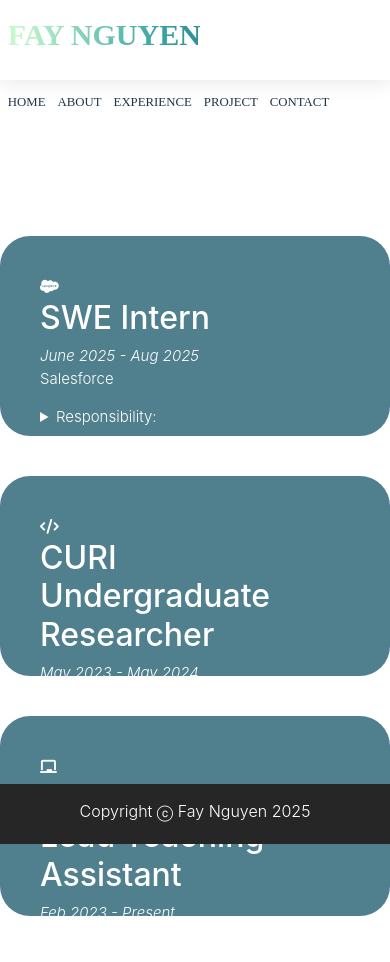
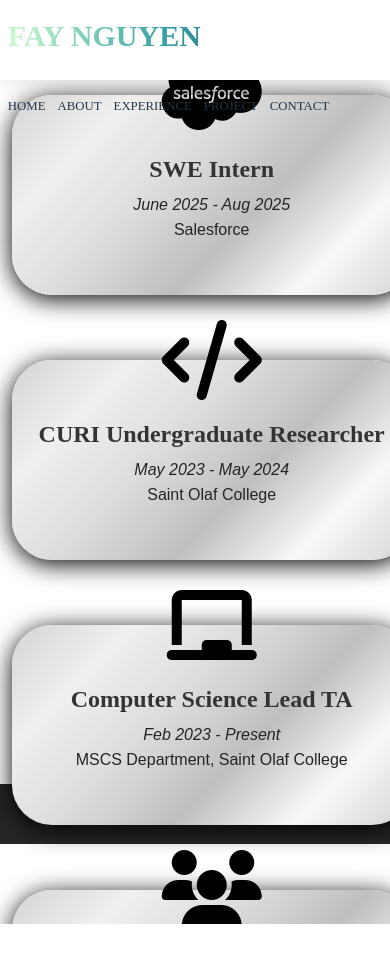
Before and after one commit to FayNguyen03/faynguyen03_needs_some_lays.io, a React (Vite) app: page /experience in a window 390 px wide. Shown: the top 962 px of the page. Before the commit the page ends 924 px from the top, so only its background shows below. Built offline with nearby package versions, Linux system fonts and the light colour scheme; a web font is replaced by a local one.

Commit message:
Add experience cards

```diff
--- a/src/Components/App.css
+++ b/src/Components/App.css
@@ -14,7 +14,23 @@
   flex: 1;
   position: relative;
   height: 100vh;
-  top: 80px;
-  bottom: 60px;
+  margin-top: 80px;
+  margin-bottom: 60px;
+  min-height: calc(100vh - 140px);
+  position: relative;
+  overflow-x: hidden;
   overflow:scroll;
 }
+
+html {
+  scroll-behavior: smooth;
+}
+
+* {
+  box-sizing: border-box;
+}
+
+body {
+  font-family: inherit;
+  line-height: 1.6;
+}
--- a/src/Components/Experience/Detail.css
+++ b/src/Components/Experience/Detail.css
@@ -0,0 +1,14 @@
+.experienceCardDetail {
+    margin: 0;
+    padding: 0;
+}
+
+.detail {
+    padding-left: 5%;
+    padding-right: 5%;
+}
+
+.detail p {
+    color: #333;
+    font-size: 0.5rem;
+}
--- a/src/Components/Experience/Detail.tsx
+++ b/src/Components/Experience/Detail.tsx
@@ -1,26 +1,21 @@
 import React from "react";
 
 type DetailProps = {
-    title: string;
     description: string;
     link?: string;
     linkDescription?: string;
 }
 
 const Detail:React.FC<DetailProps> = (props: DetailProps) =>{
+    var descriptionList: string[] = props.description.split(";");
+
     return(
         <div className="experienceCardDetail">
-            <details>
-                <div className="detail">
-                    {props.description}
-                    <br />
-                    {props.link && <a href={props.link}><b>{props.linkDescription}</b></a>}
-
-                </div>
-                <summary>
-                    {props.title}
-                </summary>
-            </details>
+            <div className="detail">
+                {descriptionList.map((desc: string, index: number) => (
+                    <p key={index}>{desc.trim()}</p>))}
+                {props.link && <a href={props.link}><b>{props.linkDescription}</b></a>}
+            </div>
         </div>
     )
 }
--- a/src/Components/Experience/Experience.css
+++ b/src/Components/Experience/Experience.css
@@ -1,12 +1,34 @@
-.experience{
-    color: white;
-    padding: 30px 0;
+.experience {
+    width: 100%;
+    max-width: 1200px;
+    height: 100%;
+    margin: 0 auto;
+    padding: 5% 5% 5% 5%;
     display: grid;
-    grid-template-columns: repeat(auto-fit, minmax(250px, 1fr));
-    grid-gap: 40px;
-    margin-top: 40px;
+    grid-template-columns: repeat(2, minmax(350px, 1fr));
+    gap: 20%;
 }
 
-.h2{
-    color: black;
+@media screen and (max-width: 900px) {
+  .experience {
+    grid-template-columns: repeat(auto-fit, minmax(380px, 1fr));
+    gap: 25px;
+    padding: 25px 3%;
+  }
 }
+
+@media screen and (max-width: 768px) {
+  .experience {
+    grid-template-columns: 1fr;
+    gap: 30px;
+    padding: 20px 5%;
+    max-width: 500px;
+  }
+}
+
+@media screen and (max-width: 480px) {
+  .experience {
+    padding: 15px 3%;
+    gap: 25px;
+  }
+}
--- a/src/Components/Experience/Experience.tsx
+++ b/src/Components/Experience/Experience.tsx
@@ -1,6 +1,7 @@
 import React from "react";
 import ExperienceCard from "./ExperienceCard";
 import "./Experience.css"
+import { desc } from "motion/react-client";
 const experiences: any[] = [
     {
         id: 1,
@@ -9,8 +10,7 @@
         duration: 'June 2025 - Aug 2025',
         company: 'Salesforce',
         detail: {
-            title: 'Responsibility:',
-            description: 'Work in Marketing Cloud - Automation Data Ingest team'
+            description: 'Built an API route in C# and .NET that enabled real-time recommendations and improved system performance; Implemented feature flags, telemetry, and localization; Collaborated on Agile and CI/CD workflows to ensure reliable and continuous delivery'
         }
     },
     {
@@ -20,8 +20,7 @@
         duration: 'May 2023 - May 2024',
         company: 'Saint Olaf College',
         detail: {
-            title: 'Project Description:',
-            description: 'I worked in a team of 2, developing algorithms for the initial goal allocation for the multi-autonomous agent settings that optimizes the resource costs and equally distributes the workload among the available agents. ',
+            description: 'Developed algorithms for the initial goal allocation for the multi-autonomous agent settings that optimizes the resource costs and equally distributes the workload among the available agents',
             link: 'https://journals.flvc.org/FLAIRS/article/view/135601',
             linkDescription: 'Publication'
         }
@@ -29,9 +28,12 @@
     {
         id: 3,
         icon: 'fa-solid fa-chalkboard',
-        position: 'Computer Science Lead Teaching Assistant',
+        position: 'Computer Science Lead TA',
         duration: 'Feb 2023 - Present',
         company: 'MSCS Department, Saint Olaf College',
+        detail: {
+            description: 'Conducted training sessions at the beginning of each semester for the CS TAs; Provided comprehensive guidance on grading policies, effective communication strategies with students; Implemented best practices in the Computer Science community',
+        }
     },
     {
         id: 4,
@@ -39,13 +41,15 @@
         position: 'Technology Consulting Assistant',
         duration: 'Sep 2022 - Present',
         company: 'IT Department, Saint Olaf College',
+        detail: {
+            description: 'Provided direct and virtual support for about 4,000 students, professors, and staff on the St.Olaf College campus to address various technical issues, from printing to classroom functionality; Utilized the TeamDynamix platform to manage the workflow of solving technical problems and communicate with online clients through Tawk.to'
+        }
     }
 ]
 
 const Experience:React.FC = () =>{
     return(
         <div className="experience">
-            <h2>Experience</h2>
             {
                 experiences.map((experience:{id: number, icon: string, position:string, duration: string, company: string, detail?: any}) =>{
                     return <ExperienceCard  key={experience.id}
--- a/src/Components/Experience/ExperienceCard.css
+++ b/src/Components/Experience/ExperienceCard.css
@@ -1,13 +1,99 @@
 .experienceCard{
-    background-color: var(--airforce-blue);
+    width: 400px;
     height: 200px;
-    padding: 40px;
-    font-size: 15px;
-    font-weight: 300;
-    border-right: 10px;
-    border-radius: 30px;
+    background: linear-gradient(
+        135deg,
+        #d4d4d4,
+        #f0f0f0,
+        #dcdcdc,
+        #bfbfbf,
+        #f8f8f8,
+        #d4d4d4
+    );
+    border-color: #d4d4d4;
+    border-radius: 40px;
+    text-align: center;
+    box-shadow: 0 4px 25px rgba(0, 0, 0, 4);
+    font-family: 'Montserrat', sans-serif;
+    position: relative;
+    margin-bottom: 10%;
+    transform-origin: center;
+    position: relative;
+    transition: all 0.5s cubic-bezier(0.175, 0.885, 0.32, 1.275);
+    z-index: 1;
 }
 
-.h2{
-    font-size: 30px;
+.detail{
+    visibility: hidden;
 }
+
+.experienceCard:hover{
+    box-shadow: 0 0 30px #333;
+    background-color: #333;
+    width: 550px;
+    height: 350px;
+    z-index: 100;
+    cursor: pointer;
+}
+
+.experience:hover .experienceCard:not(:hover) {
+    transform: scale(0.5);
+    opacity: 0.5;
+    filter: blur(1px);
+    z-index: 1;
+}
+
+.experienceCard:hover .detail{
+    visibility: visible;
+}
+
+.experienceCard:hover .titleSection{
+    background-color: black;
+    color: white;
+}
+
+.experienceCard:hover .position{
+    color: white;
+}
+
+i {
+    font-size: 80px;
+    color: black;
+    position: absolute;
+    margin-top: -40px;
+    margin-bottom: 20px;
+    position: relative;
+    justify-items: center;
+}
+
+.position{
+    font-size: 1.5rem;
+    font-weight: bold;
+    margin-top: 0px;
+    font-family: 'Playfair Display', serif;
+    color: #333;
+}
+
+
+@media screen and (max-width: 900px) {
+
+    .experienceCard {
+        transition: none;
+    }
+
+    .experienceCard:hover {
+        transform: none;
+        z-index: 1;
+        box-shadow: none;
+    }
+
+    .experienceCard:hover .detail{
+        visibility: hidden;
+    }
+
+    .experience:hover .experienceCard:not(:hover) {
+        transform: none;
+        opacity: 1;
+        filter: none;
+    }
+}
--- a/src/Components/Experience/ExperienceCard.tsx
+++ b/src/Components/Experience/ExperienceCard.tsx
@@ -7,7 +7,6 @@
     duration: string;
     company: string;
     detail?: {
-        title: string;
         description: string;
         link?: string;
         linkDescription?: string;
@@ -18,11 +17,15 @@
     return(
         <div className="experienceCard">
             <i className={props.icon}></i>
-            <h2 className="position">{props.position}</h2>
-            <p><span className="duration"><em>{props.duration}</em></span><br />{props.company}</p>
-            {props.detail && <Detail title={props.detail.title} description={props.detail.description}
-            {...(props.detail.link && {link:props.detail.link})}
-            {...(props.detail.linkDescription && {linkDescription:props.detail.linkDescription})}/>}
+            <div className='titleSection'>
+                <h2 className="position">{props.position}</h2>
+                <p><span className="duration"><em>{props.duration}</em></span><br />{props.company}</p>
+            </div>
+            <div className="detailSection">
+                {props.detail && <Detail description={props.detail.description}
+                {...(props.detail.link && {link:props.detail.link})}
+                {...(props.detail.linkDescription && {linkDescription:props.detail.linkDescription})}/>}
+            </div>
         </div>
     )
 }
--- a/src/Components/Project/Project.css
+++ b/src/Components/Project/Project.css
@@ -37,7 +37,6 @@
     justify-content: center;
 }
 
-/* --- Section backgrounds and accents --- */
 .vertical-project {
   background: linear-gradient(90deg, #e0f7fa 0 8px, transparent 8px 100%);
   border-left: 8px solid #00bcd4;
```
